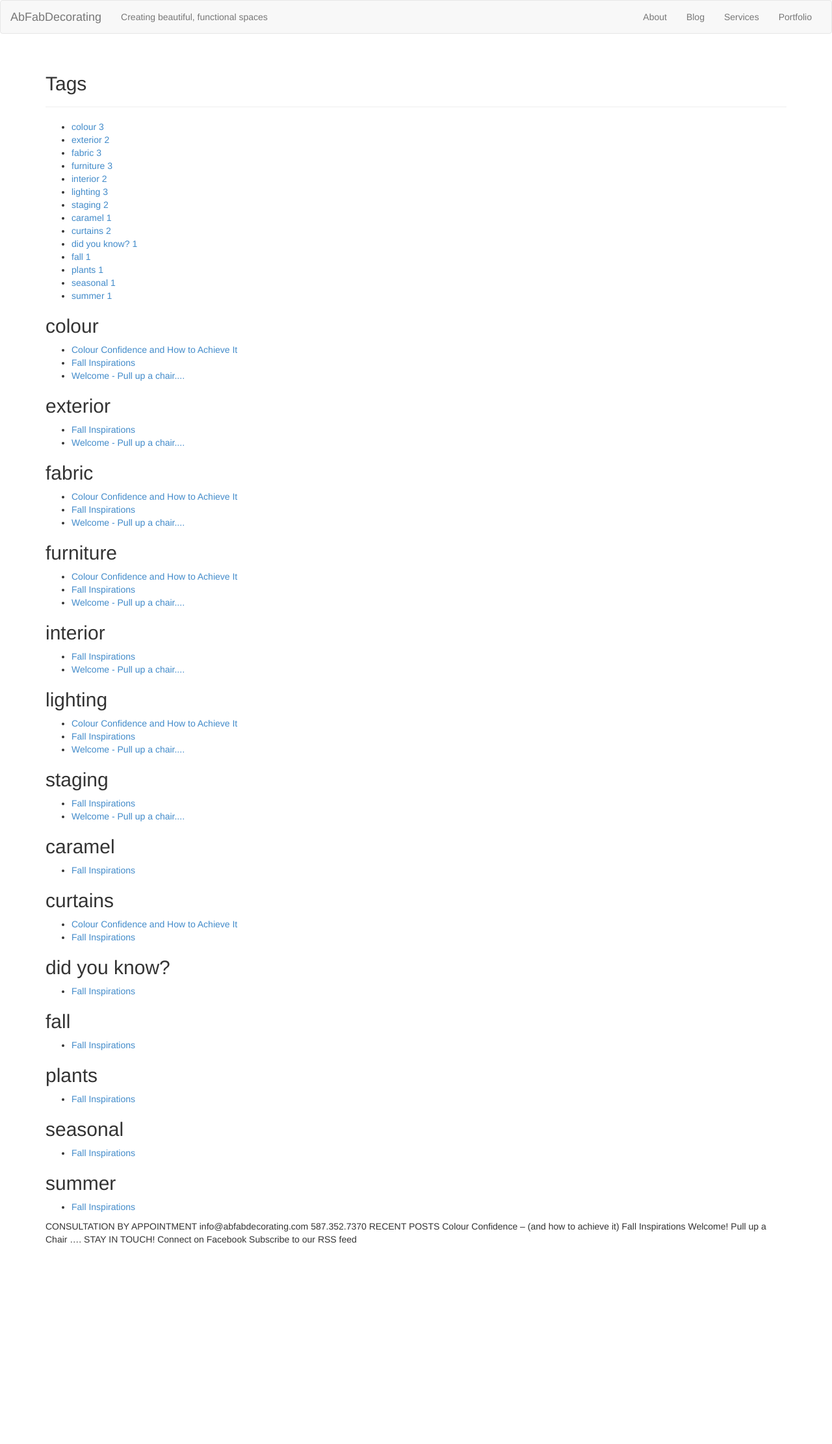
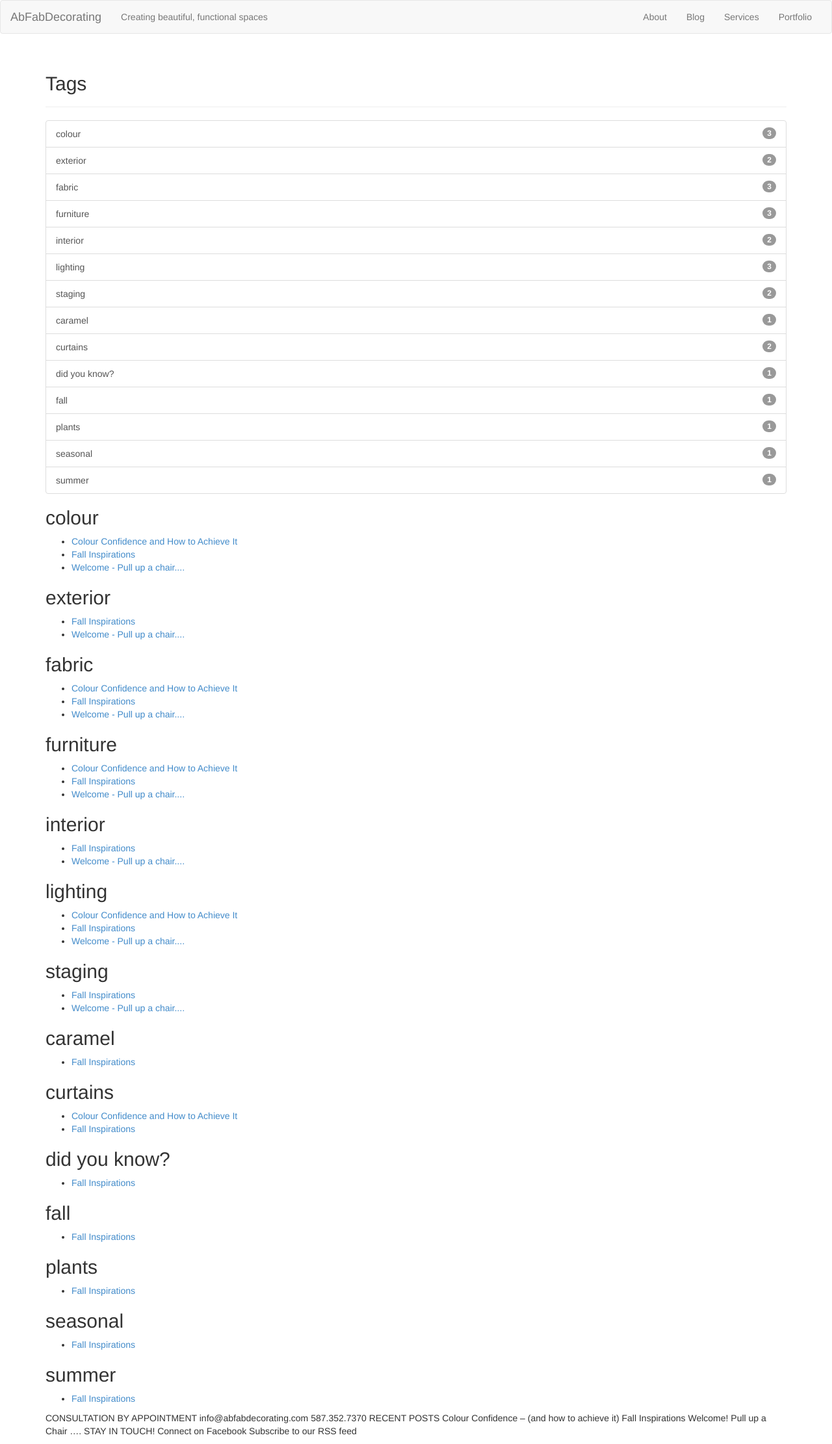
Before and after one commit to joanparsons/abfabdecoratingblog, a Jekyll site: the page built from tags/index.html, in a window 1280 px wide. Shown: the whole page at 65% size. Built offline with Jekyll 4.4.1, drawn with Linux system fonts in a browser that asks for light colours; Markdown is read by kramdown in place of the engine named in the settings; before the commit the page ends 1927 px from its top, so only the background shows below that.

Commit message:
Fixed up tags page

```diff
--- a/tags.html
+++ b/tags/index.html
@@ -3,21 +3,25 @@ layout: page
 title: Tags
 ---
 
-<ul class="tag_box inline">
+<div class='list-group'>
   {% assign tags_list = site.tags %}
 
   {% if tags_list.first[0] == null %}
     {% for tag in tags_list %}
-      <li><a href="/tags.html#{{ tag }}-ref">{{ tag }} <span>{{ site.tags[tag].size }}</span></a></li>
+      <a href="/tags#{{ tag }}-ref" class='list-group-item'>
+        {{ tag }} <span class='badge'>{{ site.tags[tag].size }}</span>
+      </a>
     {% endfor %}
   {% else %}
     {% for tag in tags_list %}
-      <li><a href="/tags.html#{{ tag[0] }}-ref">{{ tag[0] }} <span>{{ tag[1].size }}</span></a></li>
+      <a href="/tags#{{ tag[0] }}-ref" class='list-group-item'>
+        {{ tag[0] }} <span class='badge'>{{ tag[1].size }}</span>
+      </a>
     {% endfor %}
   {% endif %}
 
   {% assign tags_list = nil %}
-</ul>
+</div>
 
 
 {% for tag in site.tags %}
```
